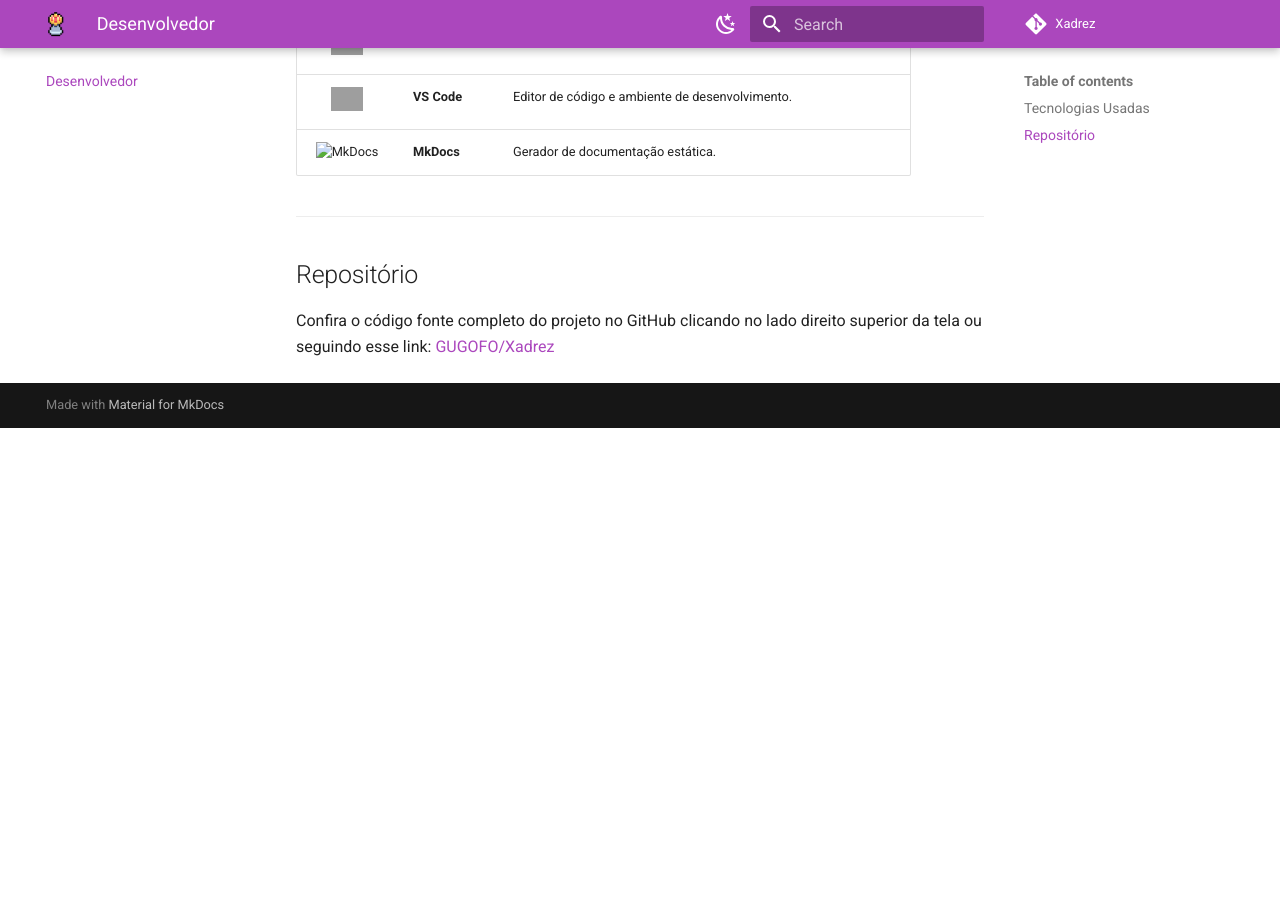
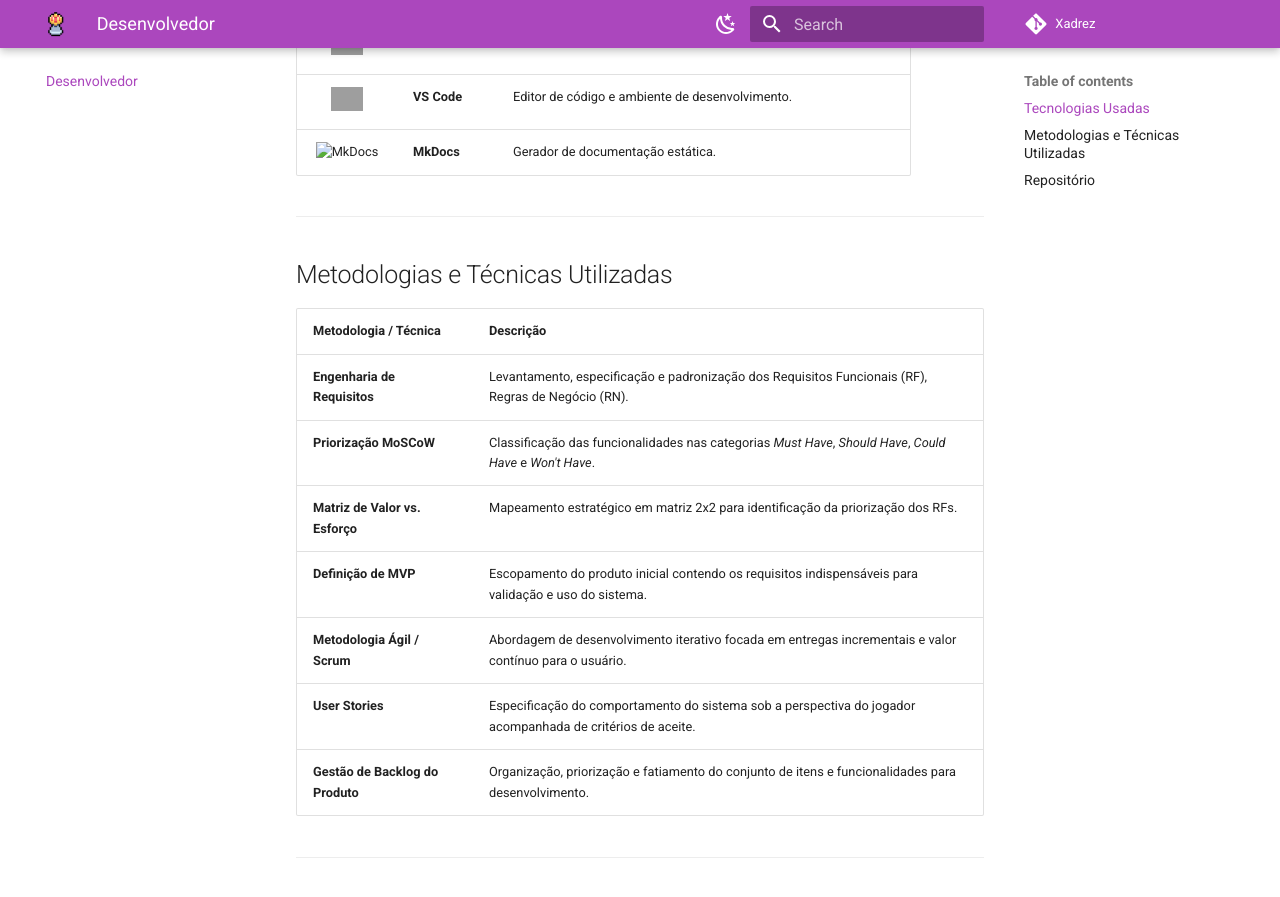
Before and after one commit to GUGOFO/Xadrez, an MkDocs documentation site: the page built from docs/Desenvolvedor/desenvolvedor.md, in a window 1280 px wide and 900 px high, scrolled down 807 px. Shown: the top 897 px of the window. Built offline with MkDocs 1.6.1 and Material for MkDocs 9.7.7, drawn with Linux system fonts in a browser that asks for light colours; comment, search, counter and statistics services are not loaded; before the commit the page ends 1235 px from its top, so only the background shows below that; grey boxes are pictures that could not be loaded.

Commit message:
Nomeando Metodologias / Tecnicas

```diff
--- a/docs/Desenvolvedor/desenvolvedor.md
+++ b/docs/Desenvolvedor/desenvolvedor.md
@@ -22,5 +22,19 @@
 
 ---
 
+## Metodologias e Técnicas Utilizadas
+
+| Metodologia / Técnica | Descrição |
+| --- | :--- |
+**Engenharia de Requisitos** | Levantamento, especificação e padronização dos Requisitos Funcionais (RF), Regras de Negócio (RN). |
+| **Priorização MoSCoW** | Classificação das funcionalidades nas categorias *Must Have*, *Should Have*, *Could Have* e *Won't Have*. |
+| **Matriz de Valor vs. Esforço** | Mapeamento estratégico em matriz 2x2 para identificação da priorização dos RFs. |
+| **Definição de MVP** | Escopamento do produto inicial contendo os requisitos indispensáveis para validação e uso do sistema. |
+| **Metodologia Ágil / Scrum** | Abordagem de desenvolvimento iterativo focada em entregas incrementais e valor contínuo para o usuário. |
+| **User Stories** | Especificação do comportamento do sistema sob a perspectiva do jogador acompanhada de critérios de aceite. |
+| **Gestão de Backlog do Produto** | Organização, priorização e fatiamento do conjunto de itens e funcionalidades para desenvolvimento. |
+
+---
+
 ## Repositório
 Confira o código fonte completo do projeto no GitHub clicando no lado direito superior da tela ou seguindo esse link: [GUGOFO/Xadrez](https://github.com/GUGOFO/Xadrez)
```
